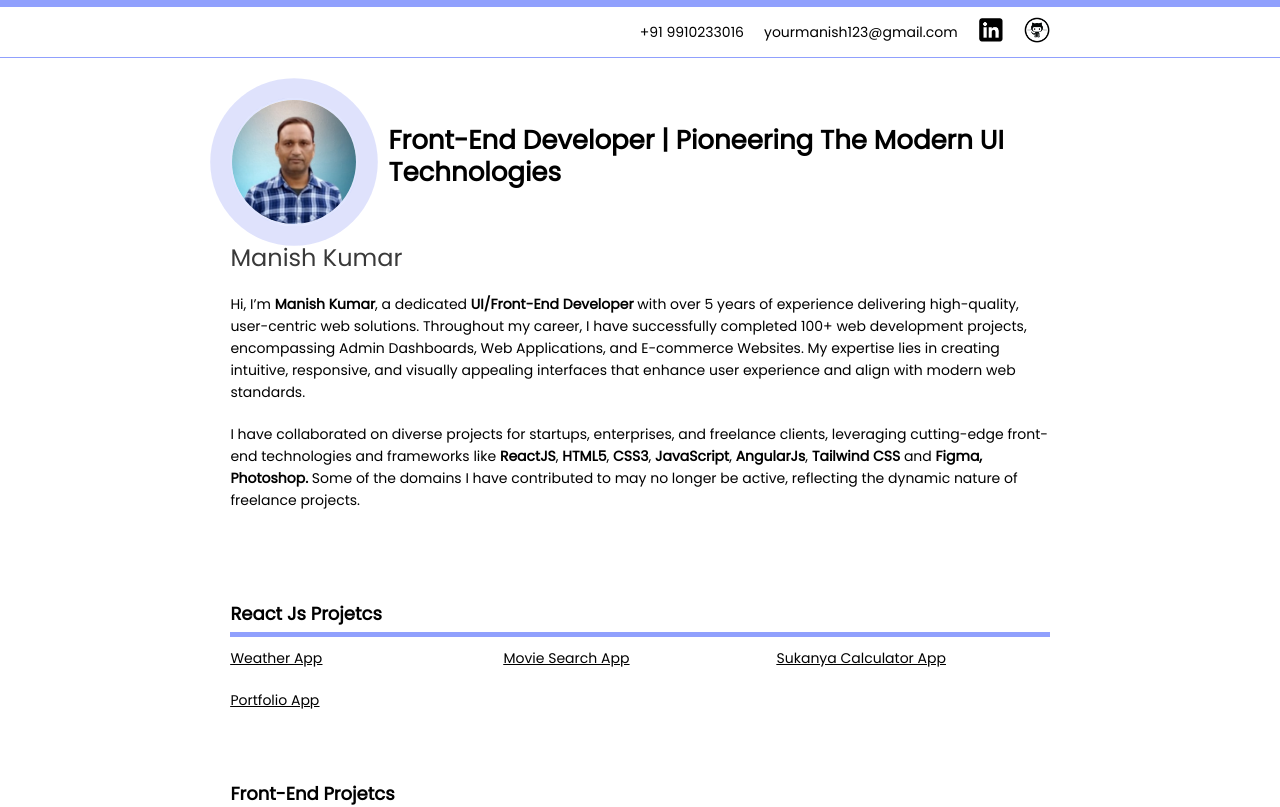
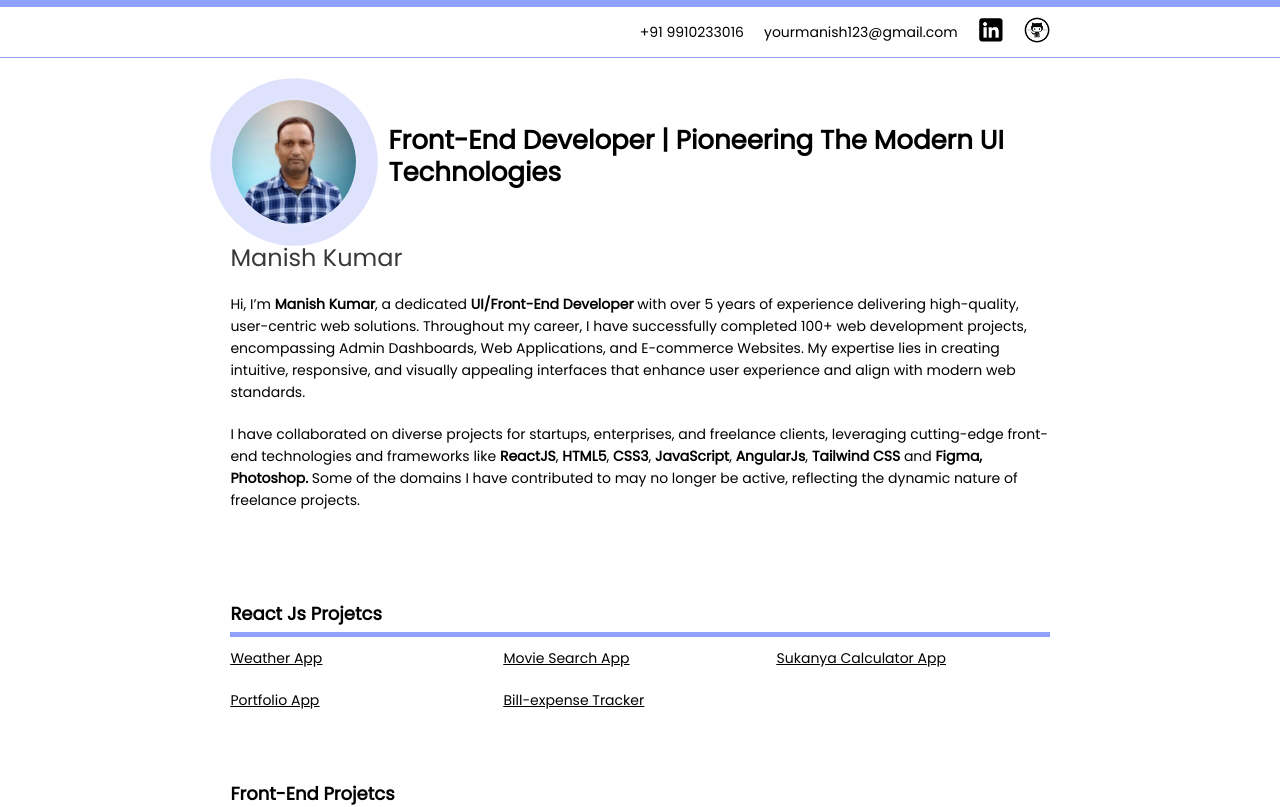
Before and after one commit to manishnagar/profile, a React (Create React App) app: page / in a window 1280 px wide. Shown: the top 807 px of the page. Built offline with nearby package versions, Linux system fonts and the light colour scheme.

Commit message:
bill expense project add

```diff
--- a/src/App.js
+++ b/src/App.js
@@ -39,8 +39,10 @@ function App() {
               </div>
               <div className="project-item-flex">
                 <div className="project-name"><a href="https://manish-kumar-profile.netlify.app/">Portfolio App</a></div>
+                <div className="project-name"><a href="https://manishnagar.github.io/bill-expense-tracker/">Bill-expense Tracker</a></div>
+                <div className="project-name"></div>
+              </div>
 
-              </div>
 
               <div className="heading">Front-End Projetcs</div>
               <div className="project-item-flex">
@@ -96,6 +98,10 @@ function App() {
               <div className="project-item-flex">
                 <div className="project-name"><a href="https://manish-kumar-profile.netlify.app/">Portfolio App</a></div>
                 <div className="project-name"><a href="https://manishnagar.github.io/ssy-calculator/">SSY Calculator App</a></div>
+              </div>
+
+              <div className="project-item-flex">
+              <div className="project-name"><a href="https://manishnagar.github.io/bill-expense-tracker/">Bill-expense Tracker</a></div>
               </div>
 
               <div className="heading">Front-End Projetcs</div>
```
